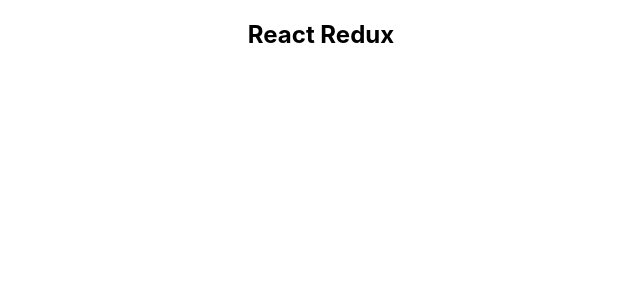
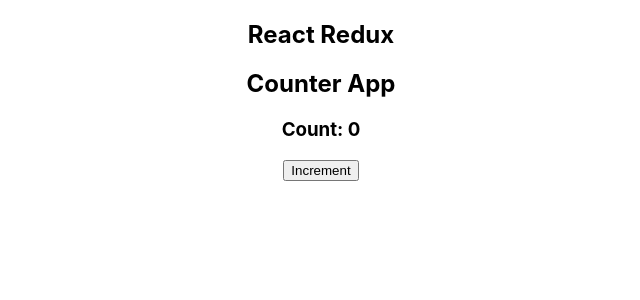
Before and after one commit to emonShimoul/react-redux-basic-yt, a React (Create React App) app: page / in a window 1280 px wide. Shown: the top 300 px of the page, without its empty margins (319-959 px from the left). Built offline with nearby package versions, Linux system fonts and the light colour scheme.

Commit message:
create counter using react useState

```diff
--- a/src/App.js
+++ b/src/App.js
@@ -1,9 +1,11 @@
 import './App.css';
+import Counter from './components/Counter';
 
 function App() {
   return (
     <div className="App">
       <h2>React Redux</h2>
+      <Counter></Counter>
     </div>
   );
 }
--- /dev/null
+++ b/src/components/Counter.js
@@ -0,0 +1,20 @@
+import React, { useState } from 'react';
+
+const Counter = () => {
+    const [count, setCount] = useState(0);
+
+    const handleIncrement = () => {
+        setCount(count + 1);
+    };
+
+    return (
+        <div>
+            <h2>Counter App</h2>
+
+            <h3>Count: {count}</h3>
+            <button onClick={handleIncrement}>Increment</button>
+        </div>
+    );
+};
+
+export default Counter;
```
